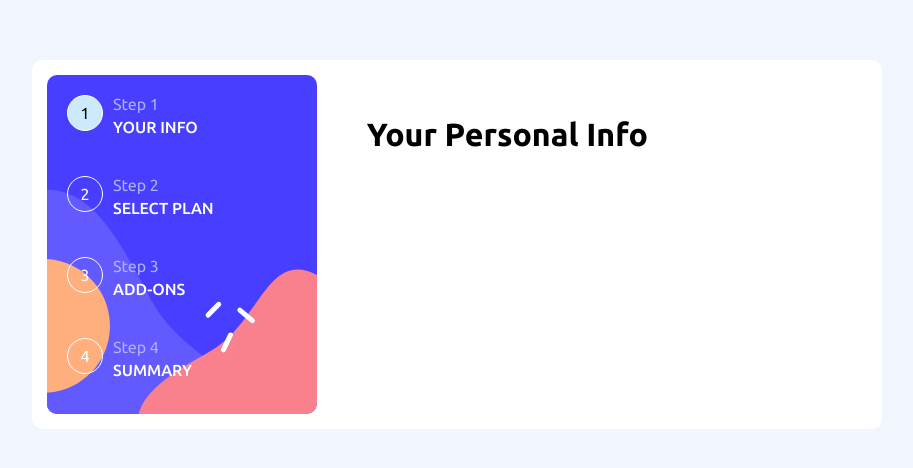
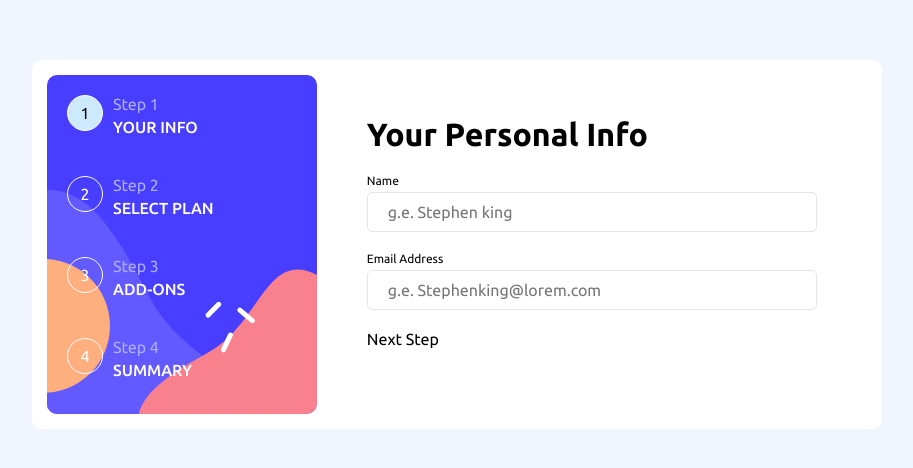
Before and after one commit to itromy/multi-step-form-WIP, a Next.js app: page /your-info in a window 1280 px wide. Shown: the part 156-624 px from the top of the page, without its empty margins (183-1096 px from the left). Built offline with nearby package versions, Linux system fonts and the light colour scheme.

Commit message:
feat(your-info): add text inputs step 1

```diff
--- a/src/app/your-info/page.tsx
+++ b/src/app/your-info/page.tsx
@@ -1,10 +1,40 @@
+'use client';
+
+import TextInput from "@/components/form-elements/TextInput";
 import MultiStepForm from "@/components/MultiStepForm";
+import { validateFormDataFirstStep } from "@/services/validateFormData";
+import { FormDataStep1Type, FormValidationStep1Type } from "@/types/Form";
+import { useState } from "react";
 
-export default function YoutInfoPage() {
+export default function YourInfoPage() {
+  const [formState, setFormState] = useState<FormDataStep1Type>({
+    name: '',
+    email: '',
+    phoneNumber: ''
+  });
+  const [errorState, setErrorState] = useState<FormValidationStep1Type>({});
+
+  function onChange(changedValues: {name: string, value: string}) {
+    setFormState({
+      ...formState,
+      [changedValues.name]: changedValues.value
+    })
+  }
+
+  function nextStep() {
+      const error = validateFormDataFirstStep(formState);
+      setErrorState(error);
+  }
+
+
+
   return (
     <>
       <MultiStepForm step={1}>
         <h1>Your Personal Info</h1>
+        <TextInput onChange={onChange} name="name" value={formState.name} label="Name" placeholder="g.e. Stephen king" error={errorState.name}/>
+        <TextInput onChange={onChange} name="email" value={formState.email} label="Email Address" placeholder="g.e. Stephenking@lorem.com"  error={errorState.email}/>
+        <button onClick={nextStep}>Next Step</button>
       </MultiStepForm>
     </>
   );
--- /dev/null
+++ b/src/services/validateFormData.ts
@@ -0,0 +1,8 @@
+import { FormDataStep1Type, FormValidationStep1Type } from "@/types/Form";
+
+export function validateFormDataFirstStep(formData: FormDataStep1Type): FormValidationStep1Type {
+    return {
+        name: formData.name.trim().length === 0 ? "This field is required" : undefined,
+        email: formData.email.trim().length === 0 ? "This field is required" : undefined
+    }
+}
--- /dev/null
+++ b/src/types/Form.ts
@@ -0,0 +1,11 @@
+export type FormDataStep1Type = {
+    name: string;
+    email: string;
+    phoneNumber: string;
+}
+
+export type FormValidationStep1Type = {
+    name?: string;
+    email?: string;
+    phoneNumber?: string;
+}
```
